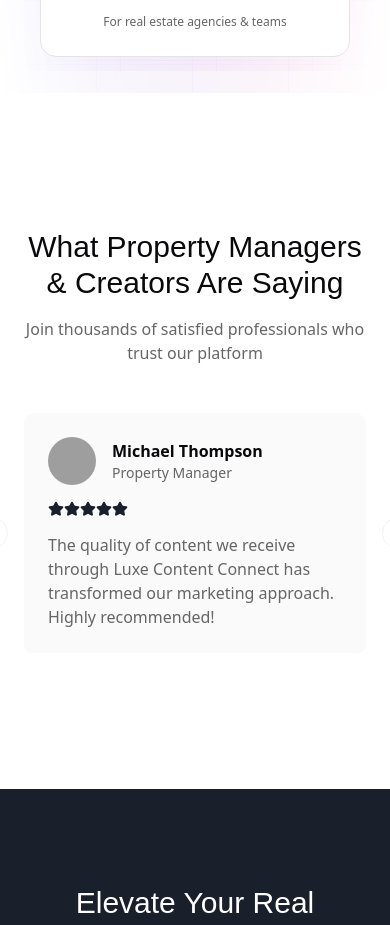
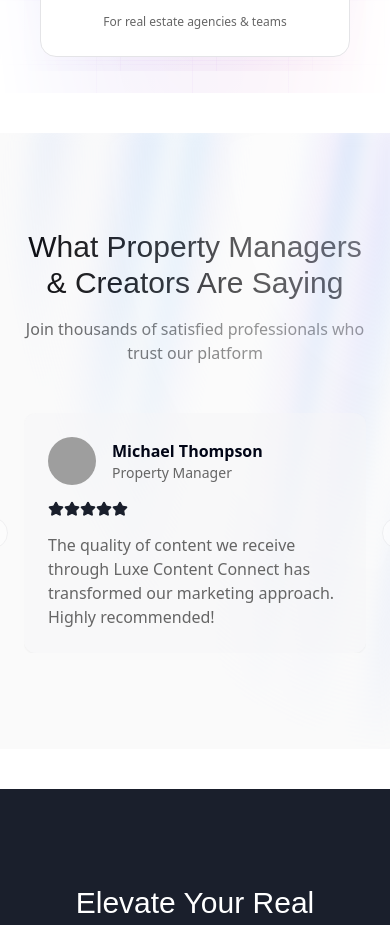
Before and after one commit to zerovacancy/zerovacancy-96, a React (Vite) app: page / in a window 390 px wide. Shown: the part 5940-6865 px from the top of the page. Built offline with nearby package versions, Linux system fonts and the light colour scheme; grey boxes are pictures that could not be loaded; a web font is replaced by a local one.

Commit message:
Improve AuroraBackground component
Updated the AuroraBackground component to improve its visual presentation and responsiveness.  The changes include adjustments to styling and potentially added functionality.

```diff
--- a/src/components/Testimonials.tsx
+++ b/src/components/Testimonials.tsx
@@ -1,3 +1,4 @@
+
 import React from 'react';
 import {
   Carousel,
@@ -8,6 +9,7 @@ import {
 } from "@/components/ui/carousel";
 import { Card, CardContent } from "@/components/ui/card";
 import { Star } from "lucide-react";
+import { AuroraBackground } from './ui/aurora-background';
 
 const Testimonials = () => {
   const testimonials = [
@@ -22,9 +24,9 @@ const Testimonials = () => {
   ];
 
   return (
-    <section className="section-padding bg-background">
+    <AuroraBackground className="section-padding">
       <div className="mx-auto max-w-7xl">
-        <h2 className="section-title">
+        <h2 className="section-title text-foreground">
           What Property Managers & Creators Are Saying
         </h2>
         <p className="text-muted-foreground text-center mb-12 max-w-2xl mx-auto">
@@ -69,7 +71,7 @@ const Testimonials = () => {
           <CarouselNext />
         </Carousel>
       </div>
-    </section>
+    </AuroraBackground>
   );
 };
 
```
